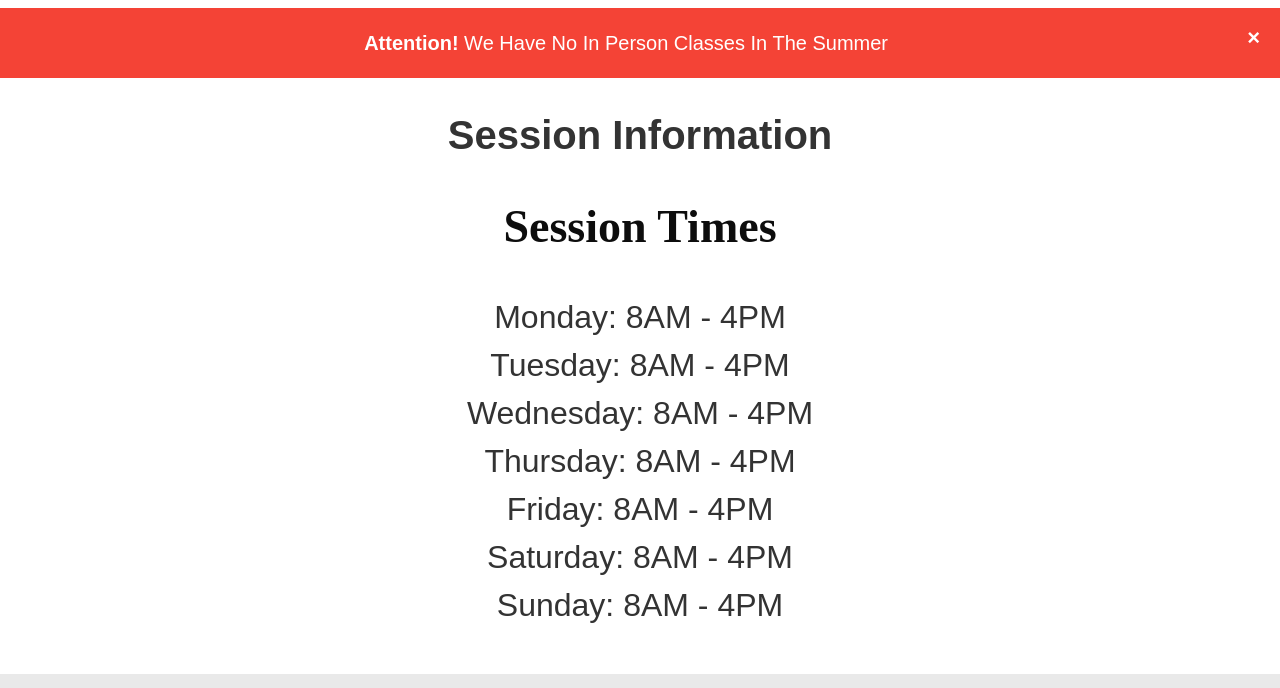
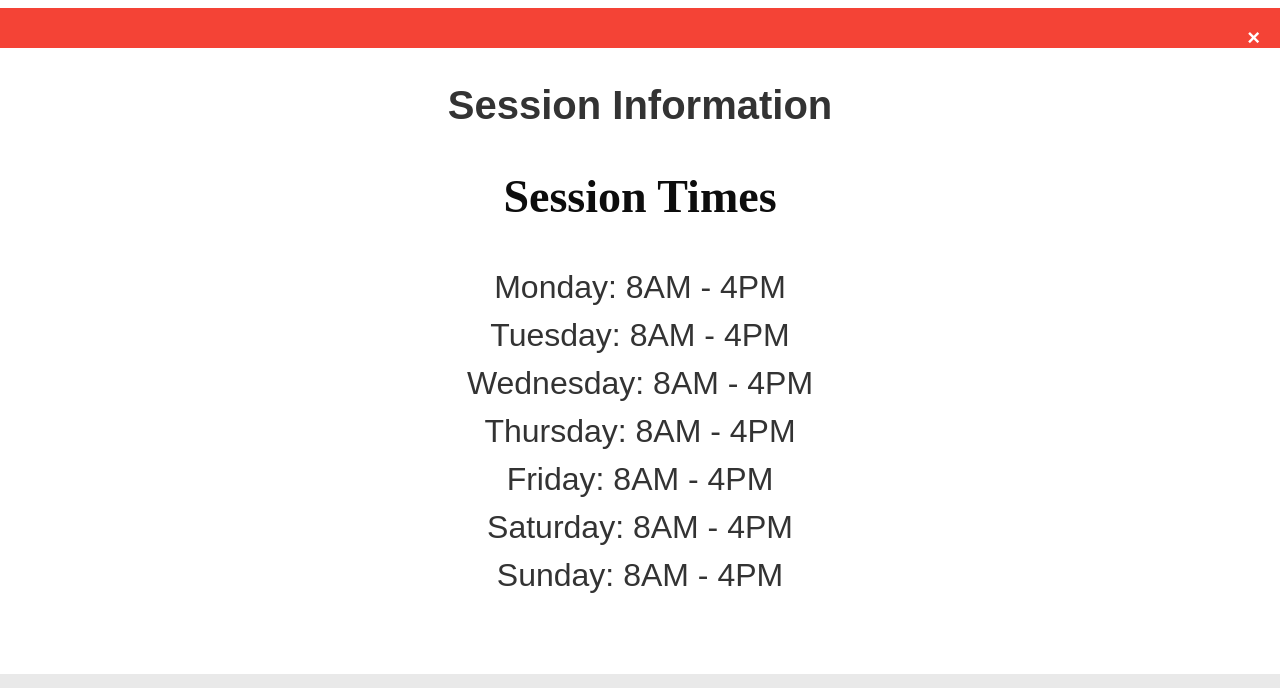
Before and after one commit to make-a-robot/ServerSite, a website: page Site/Session Information.html in a window 1280 px wide. Shown: the part 77-765 px from the top of the page. Drawn offline with Linux system fonts and the light colour scheme.

Commit message:
Removing Summer alert for no in perrson classes

```diff
--- a/Site/Session Information.html
+++ b/Site/Session Information.html
@@ -37,7 +37,7 @@
     <div style="padding: 20px; background-color: #f44336;color: white;">
   <span style="margin-left: 15px; color: white; font-weight: bold; float: right;
   font-size: 22px; line-height: 20px; cursor: pointer;", onMouseOver="this.style.color='black'", onMouseOut="this.style.color='white'", onclick="this.parentElement.style.display='none';">&times;</span>
-  <strong>Attention!</strong> We Have No In Person Classes In The Summer
+  <!-- <strong>Attention!</strong> We Have No In Person Classes In The Summer -->
   </div>
     <h1>Session Information</h1>
     <div id="info">
```
